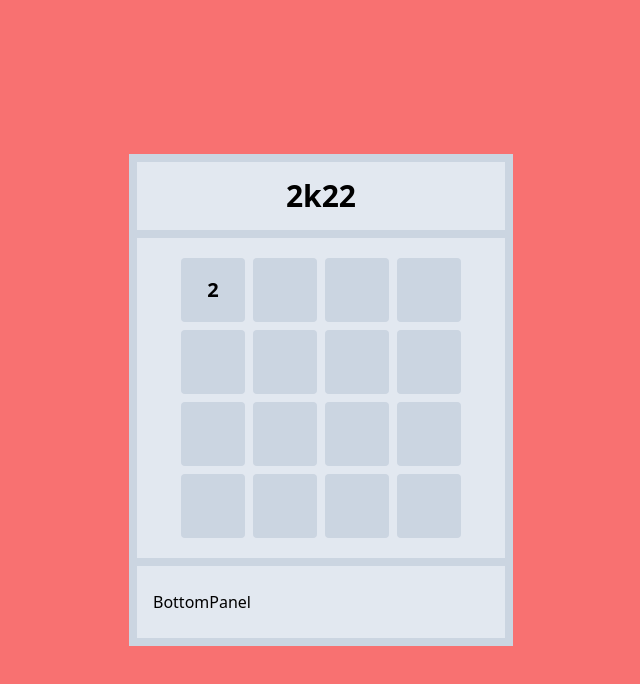
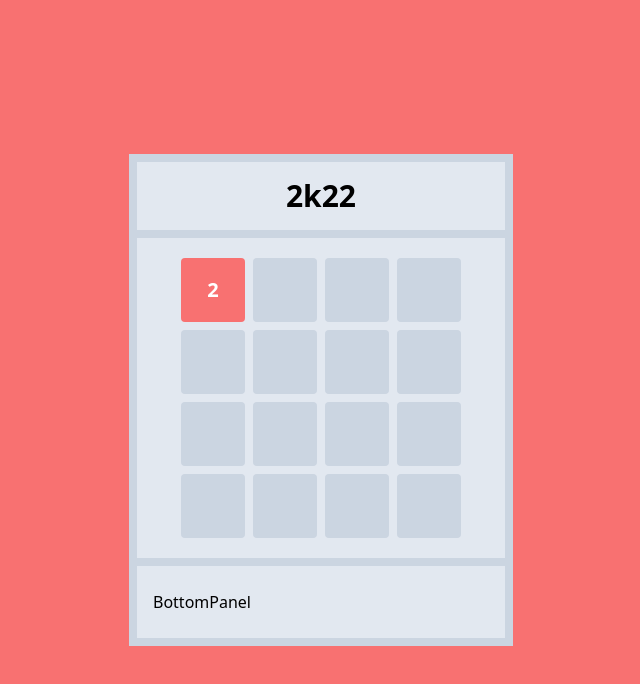
Before and after one commit to iaseth/2k22, a React (Create React App) app: page / in a window 1280 px wide. Shown: the top 684 px of the page, without its empty margins (319-959 px from the left). Built offline with nearby package versions, Linux system fonts and the light colour scheme.

Commit message:
Added dynamic bg and text classes to Square

```diff
--- a/src/App2k22/Board/Square.js
+++ b/src/App2k22/Board/Square.js
@@ -1,11 +1,40 @@
 
 
+
+function getBgClass (value) {
+	switch (value) {
+		case 0: return "bg-slate-300";
+		case 2: return "bg-red-400";
+		case 4: return "bg-green-400";
+		case 8: return "bg-blue-400";
+		case 16: return "bg-purple-400";
+		default: break;
+	}
+	return "";
+}
+
+function getTextClass (value) {
+	let length = (value + "").length;
+
+	switch (length) {
+		case 1: return "text-2xl";
+		case 2: return "text-xl";
+		case 3: return "text-xl";
+		case 4: return "text-xl";
+		default: break;
+	}
+	return "";
+}
+
+function getSquareClasses (value) {
+	return getBgClass(value) + " " + getTextClass(value);
+}
 
 export default function Square ({value}) {
 
 	return (
 		<div className="Square p-1">
-			<div className="w-16 h-16 text-xl font-bold bg-slate-300 rounded flex justify-center">
+			<div className={"w-16 h-16 text-xl text-white font-bold rounded flex justify-center " + getSquareClasses(value)}>
 				<span className="my-auto">{value ? value : ''}</span>
 			</div>
 		</div>
```
